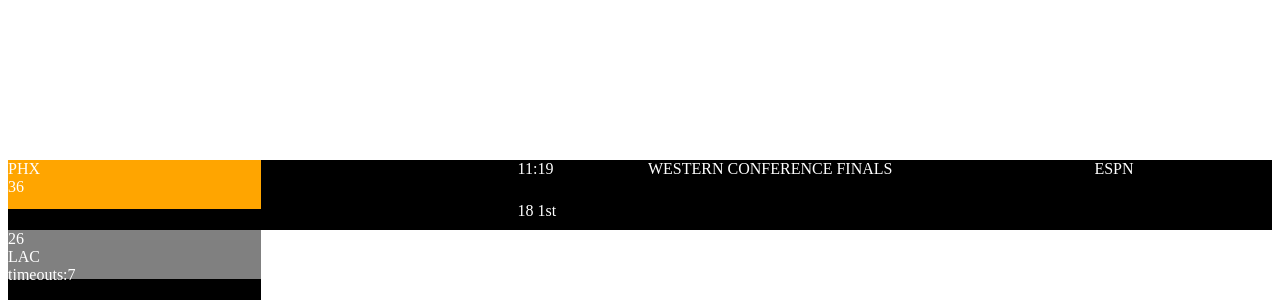
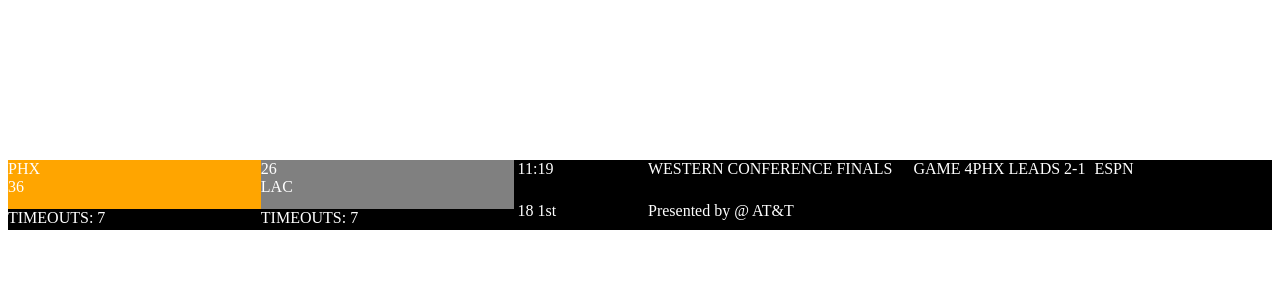
Before and after one commit to TaliSofiMato/scoreboard, a plain HTML site: page index.html in a window 1280 px wide. Shown: the part 528-828 px from the top of the page. After the commit the page ends 800 px from the top, so only its background shows below. Drawn offline with Linux system fonts and the light colour scheme.

Commit message:
fix formatting

```diff
--- a/index.html
+++ b/index.html
@@ -7,16 +7,14 @@
         <div class="textleft">PHX</div>
         <div class="scoreleft">36</div>
       </div>
-      <div class="bottom-of-score"></div>
+      <div class="bottom-of-score">TIMEOUTS: 7</div>
     </div>
     <div class="score score-right ">
       <div class="top-of-score">
-        <div class="backgroundtimeouts"> </div>
         <div class="scoreright">26 </div>
         <div class="textright">LAC</div>
-        <div class="timeoutsright">timeouts:7</div>
       </div>
-      <div class="bottom-of-score"></div>
+      <div class="bottom-of-score">TIMEOUTS: 7</div>
     </div>
   </div>
   <div class="main-item time">
--- a/style.css
+++ b/style.css
@@ -29,7 +29,7 @@ color: pink;
 }
 
 .score {
-  display: inline-block;
+  float: left;
   width: 50%;
   height: 100%;
 }
@@ -77,8 +77,7 @@ color: pink;
 }
 
 .context div {
-  display: inline-block;
-  height: 100%;
+  float: left;
 }
 
 .left-of-context {
```
